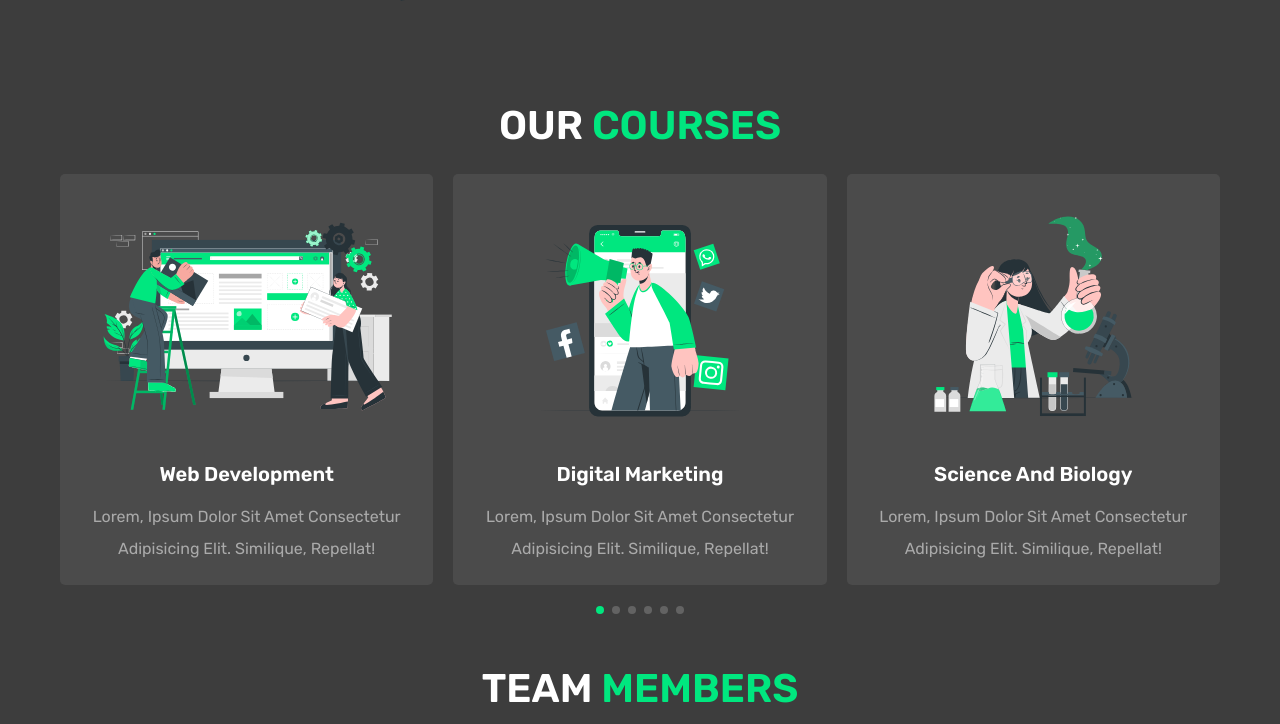
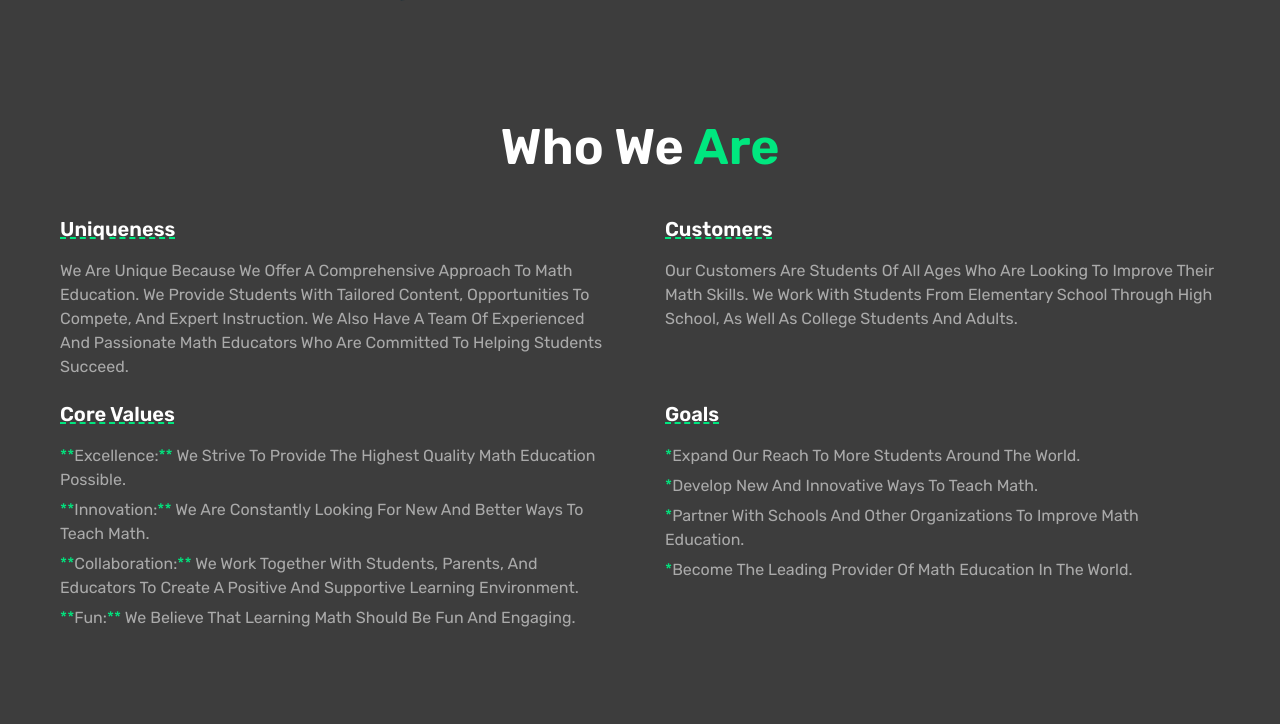
Before and after one commit to kagaba-etienne/mcts, a plain HTML site: page index.html in a window 1280 px wide. Shown: the part 1339-2063 px from the top of the page. Drawn offline with nearby package versions, Linux system fonts and the light colour scheme.

Commit message:
added the who we are section

```diff
--- a/css/style.css
+++ b/css/style.css
@@ -235,6 +235,58 @@ section {
 .home .row .content p {
   padding: 1rem 0;
   line-height: 2;
+  font-size: 1.6rem;
+  color: var(--light-white);
+}
+
+.whoWeAre a {
+  margin-left: 42.5%;
+}
+.whoWeAre .row {
+  display: flex;
+  align-items: center;
+  gap: 5rem;
+  flex-wrap: wrap;
+}
+
+.whoWeAre .row .content {
+  text-align: start;
+  flex: 1 1 40rem;
+  height: 60vh;
+}
+
+.whoWeAre h3 {
+  margin-top: 1.5rem;
+  margin-bottom: 2rem;
+  font-size: 5rem;
+  color: var(--white);
+  text-align: center;
+}
+
+.whoWeAre span {
+  color: var(--green);
+}
+
+.whoWeAre a {
+  margin-top: 5rem;
+}
+
+.whoWeAre .row .content h2 {
+  font-size: 2rem;
+  color: var(--white);
+  margin-top: 2rem;
+  margin-bottom: 1.5rem;
+  text-decoration: underline dashed var(--green);
+}
+
+.whoWeAre .row .content span {
+  font-size: 1.6rem;
+  color: var(--green);
+}
+
+.whoWeAre .row .content p {
+  padding: 0.3rem 0;
+  line-height: 1.5;
   font-size: 1.6rem;
   color: var(--light-white);
 }
@@ -513,6 +565,17 @@ section {
     margin: 0 10%;
     width: 80%;
   }
+
+  .whoWeAre .row .content {
+    min-height: 60vh;
+    height: max-content;
+    padding: 2rem;
+  }
+
+  .whoWeAre .row .content h2 {
+    margin-top: 2rem;
+    margin-bottom: 1.5rem;
+  }
 }
 
 @media (max-width: 768px) {
--- a/index.html
+++ b/index.html
@@ -31,9 +31,10 @@
         <nav class="navbar">
           <a href="#home">home</a>
           <a href="#about">about</a>
-          <a href="#courses">services</a>
+          <a href="#whoWeAre">who we are</a>
+          <!-- <a href="#courses">services</a> -->
           <a href="#teachers">Team</a>
-          <a href="#reviews">reviews</a>
+          <!-- <a href="#reviews">reviews</a> -->
           <a href="#contact">contact</a>
         </nav>
 
@@ -107,7 +108,6 @@
     <!-- couter section ends -->
 
     <!-- about section starts  -->
-
     <section class="about" id="about">
       <div class="row">
         <div class="image">
@@ -134,12 +134,11 @@
         </div>
       </div>
     </section>
-
     <!-- about section ends -->
 
     <!-- courses section starts  -->
-
-    <section class="courses" id="courses">
+    <!-- ============ Courses section is not necessary for now but can be added when needed ========= -->
+    <!-- <section class="courses" id="courses">
       <h1 class="heading">our <span>courses</span></h1>
 
       <div class="swiper course-slider">
@@ -201,12 +200,73 @@
 
         <div class="swiper-pagination"></div>
       </div>
-    </section>
+    </section> -->
 
     <!-- courses section ends -->
 
+    <!-- Who we are section starts  -->
+    <section class="whoWeAre" id="whoWeAre">
+      <h3>Who we <span>are</span></h3>
+      <div class="row">
+        <div class="content">
+          <h2>Uniqueness</h2>
+          <p>
+            We are unique because we offer a comprehensive approach to math
+            education. We provide students with tailored content, opportunities
+            to compete, and expert instruction. We also have a team of
+            experienced and passionate math educators who are committed to
+            helping students succeed.
+          </p>
+          <h2>Core Values</h2>
+          <p>
+            <span>**</span>Excellence:<span>**</span> We strive to provide the
+            highest quality math education possible.
+          </p>
+          <p>
+            <span>**</span>Innovation:<span>**</span> We are constantly looking
+            for new and better ways to teach math.
+          </p>
+          <p>
+            <span>**</span>Collaboration:<span>**</span> We work together with
+            students, parents, and educators to create a positive and supportive
+            learning environment.
+          </p>
+          <p>
+            <span>**</span>Fun:<span>**</span> We believe that learning math
+            should be fun and engaging.
+          </p>
+        </div>
+        <div class="content">
+          <h2>Customers</h2>
+          <p>
+            Our customers are students of all ages who are looking to improve
+            their math skills. We work with students from elementary school
+            through high school, as well as college students and adults.
+          </p>
+          <br />
+          <br />
+          <br />
+          <br />
+          <h2>Goals</h2>
+          <p>
+            <span>*</span>Expand our reach to more students around the world.
+          </p>
+          <p><span>*</span>Develop new and innovative ways to teach math.</p>
+          <p>
+            <span>*</span>Partner with schools and other organizations to
+            improve math education.
+          </p>
+          <p>
+            <span>*</span>Become the leading provider of math education in the
+            world.
+          </p>
+        </div>
+      </div>
+      <a href="#contact" class="btn">contact us</a>
+    </section>
+    <!-- Who we are section ends -->
+
     <!-- teachers section starts  -->
-
     <section class="teachers" id="teachers">
       <h1 class="heading">Team <span>Members</span></h1>
 
@@ -459,12 +519,11 @@
         <div class="swiper-pagination"></div>
       </div>
     </section>
-
     <!-- teachers section ends -->
 
     <!-- reviews section starts  -->
-
-    <section class="reviews" id="reviews">
+    <!-- Reviews are not necessary, but you can uncomment the if needed -->
+    <!-- <section class="reviews" id="reviews">
       <h1 class="heading">student's <span>reviews</span></h1>
 
       <div class="swiper reviews-slider">
@@ -598,12 +657,10 @@
 
         <div class="swiper-pagination"></div>
       </div>
-    </section>
-
+    </section> -->
     <!-- reviews section ends -->
 
     <!-- contact section starts  -->
-
     <section class="contact" id="contact">
       <h1 class="heading"><span>contact</span> us</h1>
 
@@ -631,18 +688,28 @@
             name="email"
             class="box"
           />
-          <span>your number</span>
+          <span>phone number</span>
           <input
             type="number"
             required
-            placeholder="enter your valid number"
+            placeholder="enter a valid phone number"
             max="9999999999"
             min="0"
             name="number"
             class="box"
             onkeypress="if(this.value.length == 10) return false;"
           />
-          <span>select course</span>
+          <span>Message</span>
+          <textarea
+            name="message"
+            id="message"
+            rows="7"
+            class="box"
+            placeholder="Enter your message"
+          ></textarea>
+
+          <!-- Select course and gender are not necessary for now but you can uncomment them if needed. -->
+          <!-- <span>select course</span>
           <select name="couses" class="box" required>
             <option value="" disabled selected>select the course --</option>
             <option value="web developement">web developement</option>
@@ -663,16 +730,15 @@
             <label for="male">male</label>
             <input type="radio" name="gender" value="female" id="female" />
             <label for="female">female</label>
-          </div>
+          </div> -->
+
           <input type="submit" value="send message" class="btn" name="send" />
         </form>
       </div>
     </section>
-
     <!-- contact section ends -->
 
     <!-- footer section starts  -->
-
     <footer class="footer">
       <section>
         <div class="share">
@@ -689,7 +755,6 @@
         </div>
       </section>
     </footer>
-
     <!-- footer section ends -->
 
     <!-- swiper js link  -->
```
